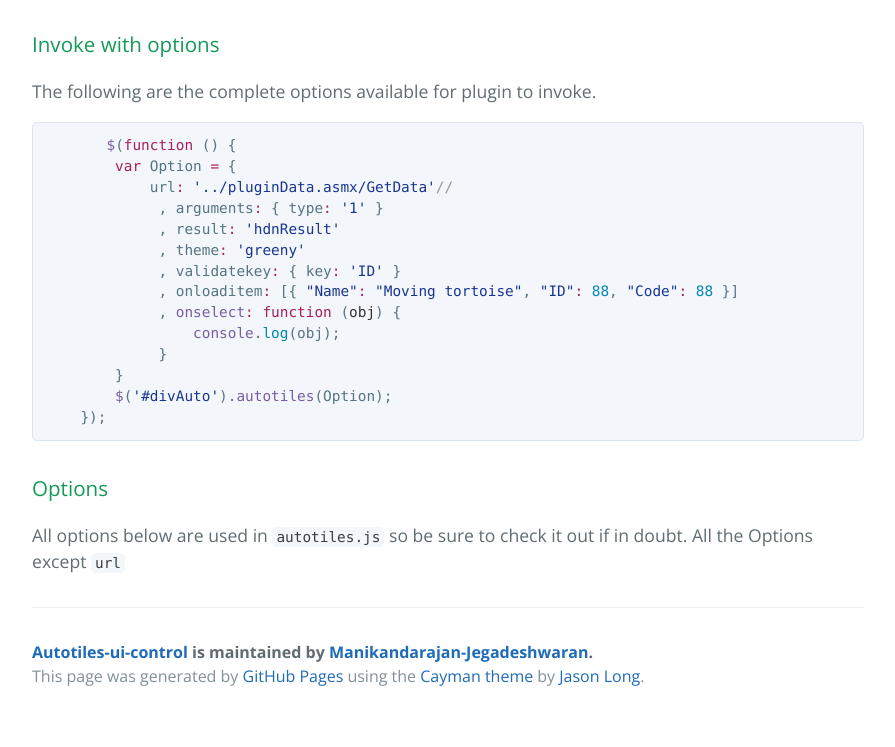
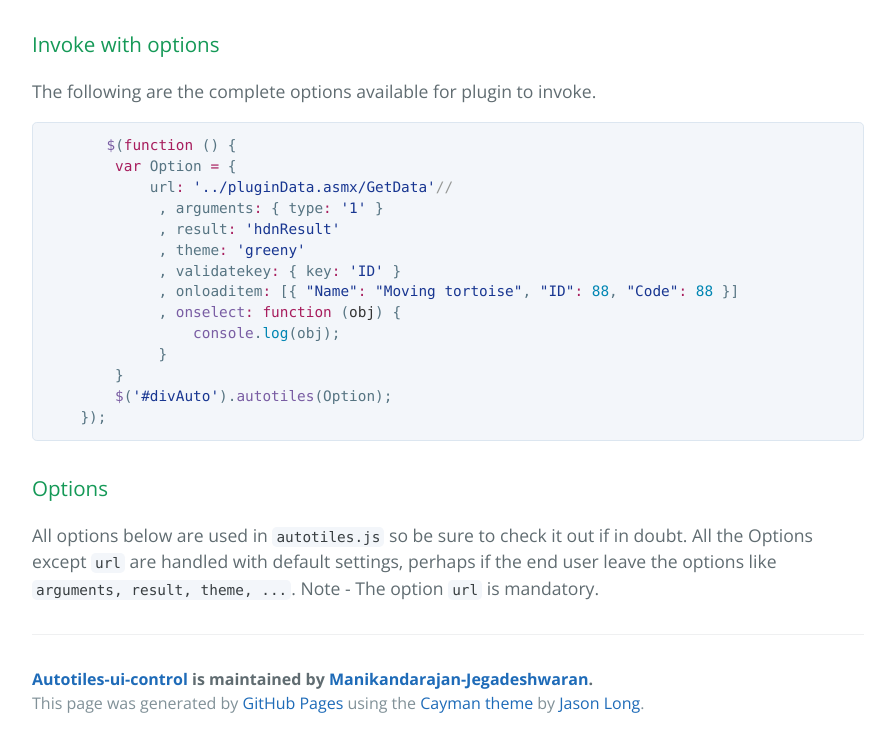
Before and after one commit to Manikandarajan-Jegadeshwaran/AutoTiles-UI-Control, a plain HTML site: page index.html in a window 1280 px wide. Shown: the part 1860-2607 px from the top of the page, without its empty margins (192-1087 px from the left). Before the commit the page ends 2580 px from the top, so only its background shows below. Drawn offline with nearby package versions, Linux system fonts and the light colour scheme.

```diff
--- a/index.html
+++ b/index.html
@@ -92,7 +92,8 @@
 <h3>
 <a id="options" class="anchor" href="#options" aria-hidden="true"><span aria-hidden="true" class="octicon octicon-link"></span></a>Options</h3>
 
-<p>All options below are used in <code>autotiles.js</code> so be sure to check it out if in doubt. All the  Options except <code>url</code> </p>
+<p>All options below are used in <code>autotiles.js</code> so be sure to check it out if in doubt. All the  Options except <code>url</code> are handled with default settings, perhaps if the end user leave the options like <code>arguments, result, theme, ...</code>.
+Note - The option <code>url</code> is mandatory. </p>
 
       <footer class="site-footer">
         <span class="site-footer-owner"><a href="https://github.com/Manikandarajan-Jegadeshwaran/AutoTiles-UI-Control">Autotiles-ui-control</a> is maintained by <a href="https://github.com/Manikandarajan-Jegadeshwaran">Manikandarajan-Jegadeshwaran</a>.</span>
```
Also changed, not shown: params.json (+1 -1 lines).
